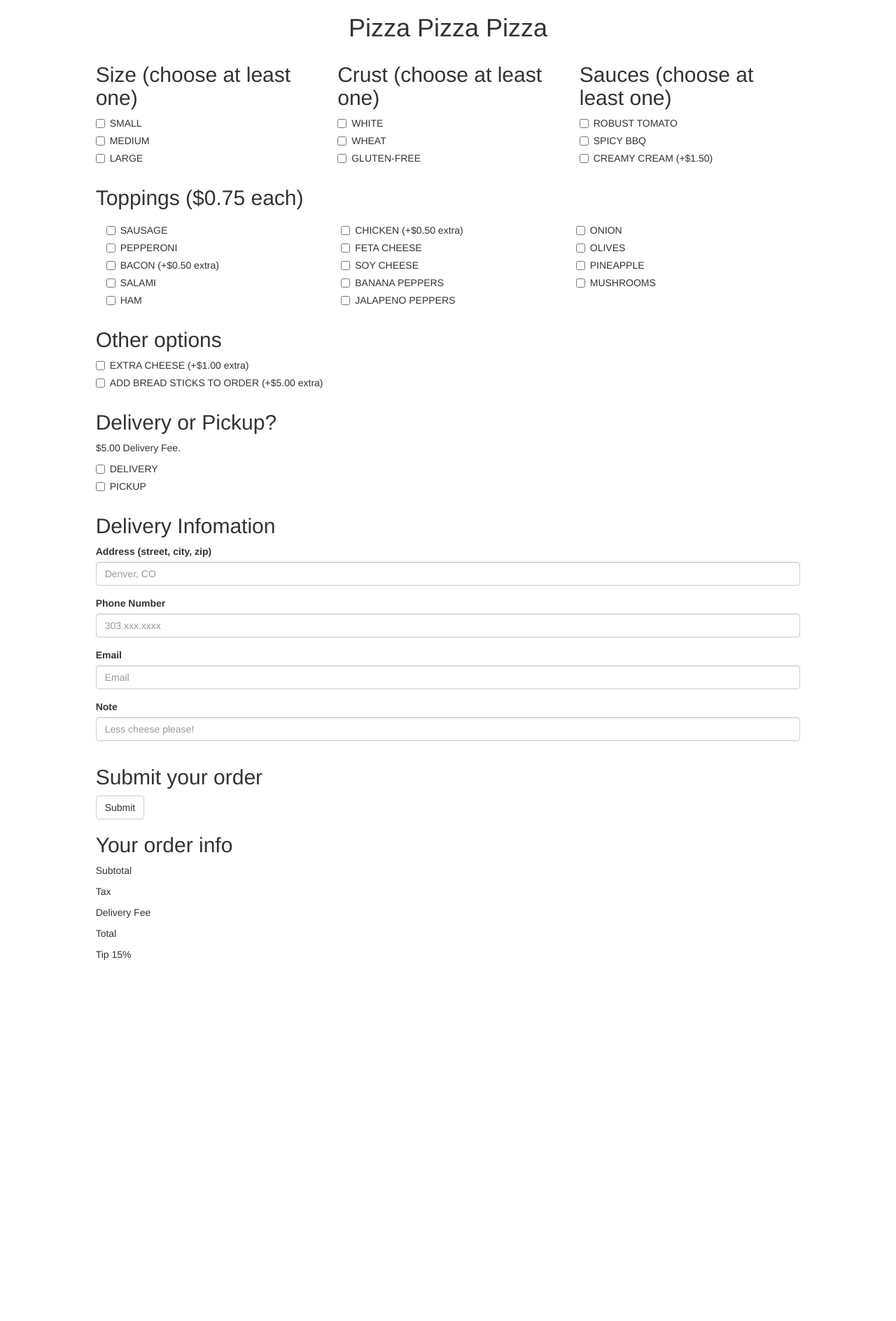
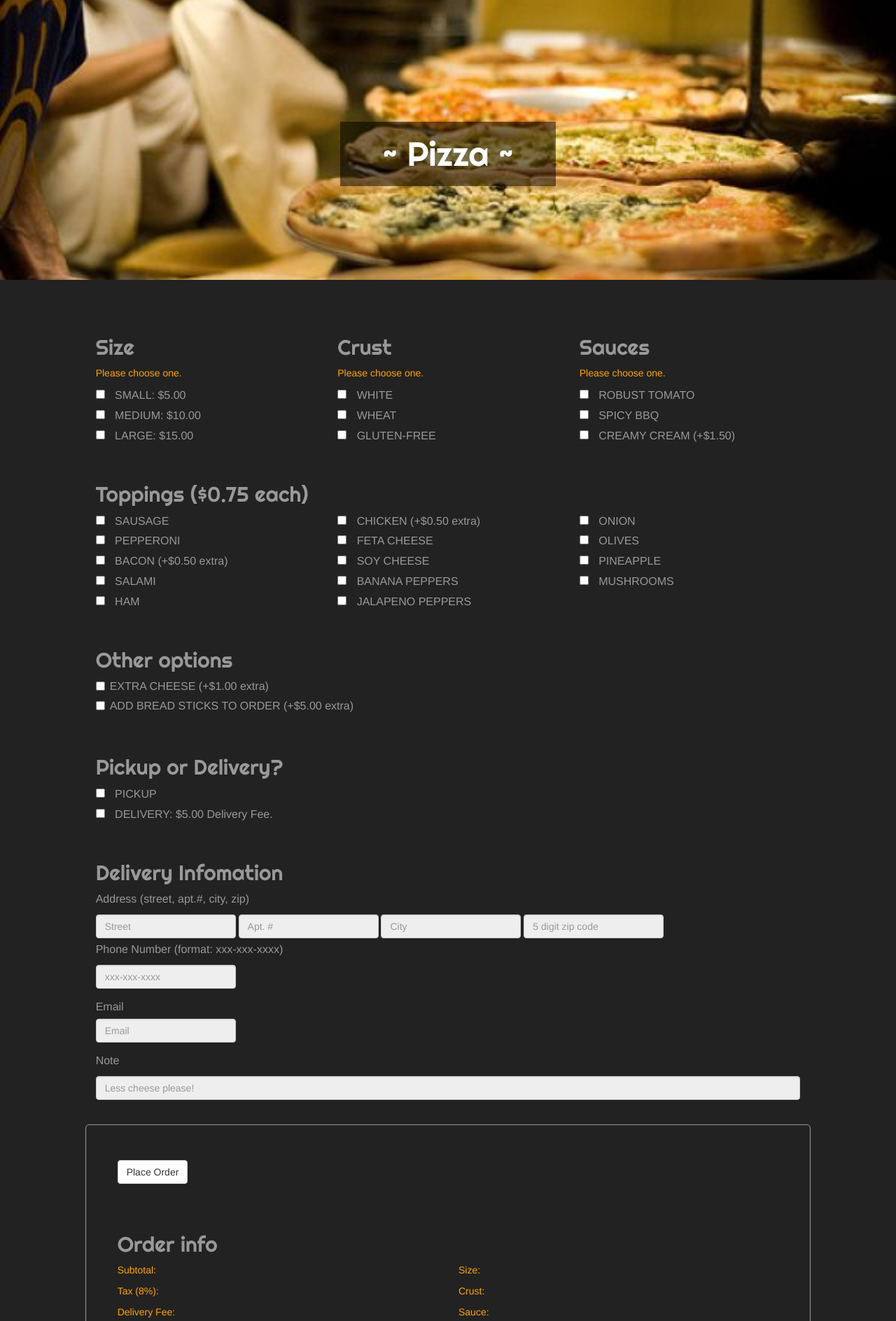
Before and after one commit to okabe-san/pizza-delivery, a plain HTML site: page index.html in a window 1280 px wide. Shown: the top 1888 px of the page at 70% size. Before the commit the page ends 1385 px from the top, so only its background shows below. Drawn offline with nearby package versions, Linux system fonts and the light colour scheme.

Commit message:
first commit

```diff
--- a/css/main.css
+++ b/css/main.css
@@ -1 +1,68 @@
-/* add custom styles */
+h1 {
+  font-family: 'Righteous', cursive;
+  font-size: 48px;
+  color: #fff;
+  padding: 20px 60px;
+  background: rgba(0, 0, 0, 0.5);
+}
+
+h2 {
+  font-family: 'Righteous', cursive;
+  color: #999;
+}
+
+p {
+  color: orange;
+}
+
+label {
+  font-size: 16px;
+  font-weight: normal;
+  color: #999;
+}
+
+input[type="checkbox"] {
+  margin-right:10px;
+}
+
+input[type="text"] {
+  margin: 5px 0;
+}
+
+body {
+  background: #222;
+}
+
+header .col-md-12 {
+  display: flex;
+  align-items: center;
+  justify-content: center;
+  height: 400px;
+  background-image: url("../pizza.jpg");
+  background-size: cover;
+  background-repeat: no-repeat;
+  background-position: center center;
+}
+
+main {
+  padding: 6rem;
+}
+
+.col-md-12 {
+  padding-top: 30px;
+}
+
+.placeOrderBox {
+  margin-top: 20px;
+  padding: 20px 30px 40px;
+  border: 1px solid #999;
+  border-radius: 5px;
+}
+
+footer .col-md-4 {
+  text-align: right;
+  color: #999;
+  margin-top: 40px;
+  padding: 40px;
+  border-top: 1px solid #999;
+}
--- a/index.html
+++ b/index.html
@@ -5,82 +5,86 @@
     <title>Form Validation</title>
     <!-- styles -->
     <link rel="stylesheet" type="text/css" href="https://maxcdn.bootstrapcdn.com/bootstrap/3.3.6/css/bootstrap.min.css">
+    <link href="https://maxcdn.bootstrapcdn.com/font-awesome/4.6.3/css/font-awesome.min.css" rel="stylesheet" integrity="sha384-T8Gy5hrqNKT+hzMclPo118YTQO6cYprQmhrYwIiQ/3axmI1hQomh7Ud2hPOy8SP1" crossorigin="anonymous">
+    <link href="https://fonts.googleapis.com/css?family=Righteous" rel="stylesheet">
     <link rel="stylesheet" type="text/css" href="css/main.css">
   </head>
   <body>
-    <hearder>
+    <header>
       <div class="col-md-12">
-        <h1 class="text-center">Pizza Pizza Pizza</h1>
+        <h1>~ Pizza ~</h1>
       </div>
     </header>
-
-
     <!-- margin left -->
-    <div class="col-md-1">
+    <div class="col-md-1 col-xs-12">
     </div>
     <!-- main -->
-    <main class="col-md-10">
+    <main class="col-md-10 col-xs-12">
       <!-- col 1 size -->
-    <form>
-      <section class="col-md-4">
-        <h2>Size (choose at least one)</h2>
-        <div class="checkbox">
+    <form class="placeOrder">
+      <section class="col-md-4 col-xs-12">
+        <h2>Size</h2>
+        <p>Please choose one.</P>
+        <div class="sizeCheck">
           <label>
-            <input type="checkbox" value="small" name="size">
-                SMALL
+            <input type="checkbox" value="small" name="size" onclick="enableOptions(this)">
+                SMALL: $5.00
           </label>
         </div>
-        <div class="checkbox">
+        <div class="sizeCheck">
           <label>
-            <input type="checkbox" value="medium" name="size">
-                MEDIUM
+            <input type="checkbox" value="medium" name="size" onclick="enableOptions(this)">
+                MEDIUM: $10.00
           </label>
         </div>
-        <div class="checkbox">
+        <div class="sizeCheck">
           <label>
-            <input type="checkbox" value="large" name="size">
-                LARGE
+            <input type="checkbox" value="large" name="size" onclick="enableOptions(this)">
+                LARGE: $15.00
           </label>
         </div>
       </section>
       <!-- col 2 crust -->
-      <section class="col-md-4">
-        <h2>Crust (choose at least one)</h2>
-        <div class="checkbox">
+      <section class="col-md-4 col-xs-12">
+          <h2>Crust</h2>
+          <p>Please choose one.</P>
+          <div class="crustCheck">
             <label>
               <input type="checkbox" value="white" name="crust">
                 WHITE
             </label>
           </div>
-        <div class="checkbox">
+          <div class="crustCheck">
             <label>
               <input type="checkbox" value="wheat" name="crust">
                 WHEAT
             </label>
           </div>
-        <div class="checkbox">
+          <div class="crustCheck">
             <label>
               <input type="checkbox" value="gluten-free" name="crust">
                 GLUTEN-FREE
             </label>
           </div>
+
       </section>
       <!-- col 3 sauces -->
-      <section class="col-md-4">
-        <h2>Sauces (choose at least one)</h2>
-        <div class="checkbox">
+      <section class="col-md-4 col-xs-12">
+        <h2>Sauces</h2>
+        <p>Please choose one.</P>
+        <div class="sauceCheck">
           <label>
             <input type="checkbox" value="tomato" name="sauce">
               ROBUST TOMATO
           </label>
         </div>
-        <div class="checkbox">
+        <div class="sauceCheck">
           <label>
             <input type="checkbox" value="bbq" name="sauce">
               SPICY BBQ
           </label>
         </div>
-        <div class="checkbox">
+        <div class="sauceCheck">
           <label>
             <input type="checkbox" value="cream" name="sauce">
               CREAMY CREAM (+$1.50)
@@ -90,90 +94,91 @@
       <!-- col 4 toppings -->
       <section class="col-md-12">
         <h2>Toppings ($0.75 each)</h2>
-        <div class="col-md-4">
-          <div class="checkbox">
+      </section>
+      <section class="col-md-4 col-xs-12">
+        <div class="toppingCheck">
           <label>
             <input type="checkbox" value="sausage" name="topping">
                 SAUSAGE
           </label>
         </div>
-          <div class="checkbox">
+        <div class="toppingCheck">
           <label>
             <input type="checkbox" value="pepperoni" name="topping">
                 PEPPERONI
           </label>
         </div>
-          <div class="checkbox">
+        <div class="toppingCheck">
           <label>
             <input type="checkbox" value="bacon" name="topping">
                 BACON (+$0.50 extra)
           </label>
         </div>
-          <div class="checkbox">
+        <div class="toppingCheck">
           <label>
             <input type="checkbox" value="salami" name="topping">
                 SALAMI
           </label>
         </div>
-          <div class="checkbox">
+        <div class="toppingCheck">
           <label>
             <input type="checkbox" value="ham" name="topping">
                 HAM
           </label>
         </div>
-        </div>
-        <div class="col-md-4">
-          <div class="checkbox">
+      </section>
+      <section class="col-md-4 col-xs-12">
+        <div class="toppingCheck">
           <label>
-              <input type="checkbox" value="chichen" name="topping">
+            <input type="checkbox" value="chicken" name="topping">
                 CHICKEN (+$0.50 extra)
           </label>
         </div>
-          <div class="checkbox">
+        <div class="toppingCheck">
           <label>
             <input type="checkbox" value="feta" name="topping">
                 FETA CHEESE
           </label>
         </div>
-          <div class="checkbox">
+        <div class="toppingCheck">
           <label>
             <input type="checkbox" value="soy" name="topping">
                 SOY CHEESE
           </label>
         </div>
-          <div class="checkbox">
+        <div class="toppingCheck">
           <label>
             <input type="checkbox" value="banana" name="topping">
                 BANANA PEPPERS
           </label>
         </div>
-          <div class="checkbox">
+        <div class="toppingCheck">
           <label>
             <input type="checkbox" value="jalapeno" name="topping">
                 JALAPENO PEPPERS
           </label>
         </div>
-        </div>
-        <div class="col-md-4">
-          <div class="checkbox">
+      </section>
+      <section class="col-md-4 col-xs-12">
+        <div class="toppingCheck">
           <label>
             <input type="checkbox" value="onion" name="topping">
                 ONION
           </label>
         </div>
-          <div class="checkbox">
+        <div class="toppingCheck">
           <label>
             <input type="checkbox" value="olives" name="topping">
                 OLIVES
           </label>
         </div>
-          <div class="checkbox">
+        <div class="toppingCheck">
           <label>
             <input type="checkbox" value="pineapple" name="topping">
                 PINEAPPLE
           </label>
         </div>
-          <div class="checkbox">
+        <div class="toppingCheck">
           <label>
             <input type="checkbox" value="mushrooms" name="topping">
                 MUSHROOMS
@@ -185,80 +190,109 @@
         <h2>Other options</h2>
         <div class="checkbox">
           <label>
-            <input type="checkbox" value="extra-cheese" name="option">
+            <input type="checkbox" value="extra cheese" name="option">
               EXTRA CHEESE (+$1.00 extra)
           </label>
         </div>
         <div class="checkbox">
           <label>
-            <input type="checkbox" value="bread-sticks" name="option">
+            <input type="checkbox" value="bread sticks" name="option">
                 ADD BREAD STICKS TO ORDER (+$5.00 extra)
           </label>
         </div>
       </section>
       <!-- col 6 delivery -->
       <section class="col-md-12">
-        <h2>Delivery or Pickup?</h2>
-        <p>$5.00 Delivery Fee.</p>
-        <div class="checkbox">
+        <h2>Pickup or Delivery?</h2>
+        <div class="deliveryCheck">
           <label>
-            <input type="checkbox" value="true">
-              DELIVERY
+            <input type="checkbox" value=false>
+              PICKUP
           </label>
         </div>
-        <div class="checkbox">
+        <div class="deliveryCheck">
           <label>
-            <input type="checkbox" value="false">
-              PICKUP
+            <input type="checkbox" id="delivery" value=true name="delivery" onclick="enabledInfo(this)">
+              DELIVERY: $5.00 Delivery Fee.
           </label>
         </div>
       </section>
       <!-- col 6 options -->
       <section class="col-md-12">
         <h2>Delivery Infomation</h2>
-          <div class="form-group">
-            <label for="address">Address (street, city, zip)</label>
-              <input type="text" class="form-control" id="address" placeholder="Denver, CO">
+        <fieldset id ="info" disabled>
+          <div class="form-inline">
+            <label for="address">Address (street, apt.#, city, zip)</label>
+            <br>
+              <input type="text" style="width:200px;" class="form-control" id="address" placeholder="Street">
+              <input type="text" style="width:200px;" class="form-control" id="address" placeholder="Apt. #">
+              <input type="text" style="width:200px;" class="form-control" id="address" placeholder="City">
+              <input type="text"  pattern="^\d{5}$" style="width:200px;" class="form-control" id="address" placeholder="5 digit zip code">
           </div>
           <div class="form-group">
-            <label for="phone">Phone Number</label>
-              <input type="text" class="form-control" id="phone" placeholder="303.xxx.xxxx">
+            <label for="phone">Phone Number (format: xxx-xxx-xxxx)</label>
+              <input type="text" style="width:200px;" pattern="^\d{3}-\d{3}-\d{4}$" class="form-control" id="phone" placeholder="xxx-xxx-xxxx">
           </div>
           <div class="form-group">
             <label for="email">Email</label>
-              <input type="email" class="form-control" id="email" placeholder="Email">
+              <input type="email" style="width:200px;" class="form-control" id="email" placeholder="Email">
           </div>
           <div class="form-group">
             <label for="note">Note</label>
               <input type="text" class="form-control" id="note" placeholder="Less cheese please!">
           </div>
+        <fieldset>
       </section>
-      <!-- submit -->
+      <!-- place order -->
+      <section class="col-md-12 placeOrderBox">
       <section class="col-md-12">
-        <h2>Submit your order</h2>
-        <button type="submit" class="btn btn-default">Submit</button>
+        <button type="submit" class="placeOrder btn btn-default">Place Order</button>
+        <h2 class="warningTitle"></h2>
+        <p class="warning"></p>
       </section>
       <!-- total -->
       <section class="col-md-12">
-        <h2>Your order info</h2>
-        <p class="pizza"></p>
-        <p>Subtotal</p>
-        <p>Tax</p>
-        <p>Delivery Fee</p>
-        <p>Total</p>
-        <p>Tip 15%</p>
+        <h2 class="info">Order info</h2>
+      </section>
+      <section class="col-md-6 col-xs-12">
+        <p class="sub">Subtotal: </p>
+        <p class="tax">Tax (8%): </p>
+        <p class="fee">Delivery Fee: </p>
+        <p class="total">Total: </p>
+        <p class="tip">Suggestion Tip (15%): </p>
+      </section>
+      <section class="col-md-6 col-xs-12">
+        <p class="size">Size: </p>
+        <p class="crust">Crust: </p>
+        <p class="sauce">Sauce: </p>
+        <p class="topping">Topping: </p>
+        <p class="option">Options: </p>
       </section>
     </form>
+    <form class="order">
+      <!-- submit -->
+      <section class="col-md-12">
+        <button type="submit" class="btn btn-default">Order</button>
+      </section>
+    </form>
+    </section>
+    <footer>
+      <div class="col-md-8 col-xs-12">
+      </div>
+      <div class="col-md-4 col-xs-12">
+        <p>Company Info</p>
+        <p>Phone Number: xxx-xxx-xxxx</p>
+        <p>Address: Denver, Colorado</p>
+        <i class="fa fa-facebook fa-2x" aria-hidden="true"></i>
+        <i class="fa fa-twitter fa-2x" aria-hidden="true"></i>
+        <i class="fa fa-instagram fa-2x" aria-hidden="true"></i>
+      </div>
+    </footer>
     </main>
-
     <!-- margin right -->
-    <div class="col-md-1">
+    <div class="col-md-1 col-xs-12">
     </div>
 
-    <footer>
-      <div class="col-md-12">
-      </div>
-    </footer>
     <!-- scripts -->
     <script type="text/javascript" src="https://code.jquery.com/jquery-2.2.4.min.js"></script>
     <script type="text/javascript" src="https://maxcdn.bootstrapcdn.com/bootstrap/3.3.6/js/bootstrap.min.js"></script>
--- a/js/main.js
+++ b/js/main.js
@@ -1,20 +1,36 @@
-// add scripts
-
 $(document).on('ready', function() {
   console.log('sanity check!');
+  $('.sizeCheck input:checkbox').click(function() {
+    $('.sizeCheck input:checkbox').not(this).prop('checked', false);
+  });
+  $('.crustCheck input:checkbox').click(function() {
+    $('.crustCheck input:checkbox').not(this).prop('checked', false);
+  });
+  $('.sauceCheck input:checkbox').click(function() {
+    $('.sauceCheck input:checkbox').not(this).prop('checked', false);
+  });
+  $('.deliveryCheck input:checkbox').click(function() {
+    $('.deliveryCheck input:checkbox').not(this).prop('checked', false);
+  });
 });
 
-$('form').on('submit', function(el) {
+$('.placeOrder').on('submit', function(el) {
   el.preventDefault();
   order();
   basePrice(OrderInfo.size);
   saucePrice(OrderInfo.sauce);
   toppingPrice(OrderInfo.topping);
   toppingExtra(OrderInfo.topping);
-  console.log(total);
-  console.log(OrderInfo);
+  option(OrderInfo.option);
+  deliveryInfo(OrderInfo.delivery);
+  showInfo();
+  total = 0;
+  deliveryFee = 0;
+  validateOrder();
 });
 
+var total =0;
+var deliveryFee = 0;
 var OrderInfo = {
   size: '',
   crust: '',
@@ -22,11 +38,7 @@ var OrderInfo = {
   topping: [],
   option: [],
   delivery: true,
-  deliveryInfo: deliveryInfo(),
-  totalPrice: totalPrice()
 };
-
-var total =0;
 
 function order() {
   OrderInfo.size = $('input:checkbox[name="size"]:checked').val();
@@ -38,45 +50,104 @@ function order() {
   OrderInfo.option = $('input:checkbox[name="option"]:checked').map(function (index, el) {
     return el.value;
   });
+  OrderInfo.delivery = $('input:checkbox[name="delivery"]:checked').val();
   return OrderInfo;
 }
 
 function basePrice() {
   if (OrderInfo.size === 'small') {
-    total += 5;
+    total += 5.00;
   } else if (OrderInfo.size === 'medium') {
-    total += 10;
+    total += 10.00;
+  } else if (OrderInfo.size === 'large') {
+    total += 15.00;
   } else {
-    total += 15;
+    total += 0.00;
   }
 }
 
 function saucePrice() {
   if (OrderInfo.sauce === 'cream') {
-    total += 1.5;
+    total += 1.50;
   }
 }
 
 function toppingPrice() {
   total += OrderInfo.topping.length * 0.75;
-  console.log(OrderInfo.topping);
 }
 
 function toppingExtra() {
-  for (var i = 0; i < OrderInfo.topping.length; i++) {
-    if (OrderInfo.topping[i] === 'bacon') {
-      total += 0.5;
+  var temp = OrderInfo.topping.filter(function (index, el) {
+    return ['bacon', 'chicken'].indexOf(el) > -1;
+  });
+  total +=  temp.length * 0.50;
+}
+
+function option() {
+  (OrderInfo.option).map(function (index, el) {
+    if (el === 'cheese') {
+      total += 1.00;
     }
-    if (OrderInfo.topping[i] === 'chicken') {
-      total += 0.5;
+    if (el === 'bread') {
+      total += 5.00;
     }
+  });
+}
+
+function deliveryInfo() {
+ if (OrderInfo.delivery) {
+   deliveryFee += 5.00;
+ }
+}
+
+function enabledInfo(checkbox) {
+  var toggle = document.getElementById('info');
+  if($(toggle).prop('disabled')=== true) {
+    ($(toggle).prop('disabled', false));
+  } else {
+    ($(toggle).prop('disabled', true));
   }
 }
 
-function deliveryInfo() {
-
+function validateOrder() {
+  var a = $('input:checkbox[name="size"]:checked').val();
+  var b = $('input:checkbox[name="crust"]:checked').val();
+  var c = $('input:checkbox[name="sauce"]:checked').val();
+  if (a === undefined || b === undefined || c === undefined) {
+    $('.warningTitle'). append('<h2>Order Warning</h2>');
+  }
+  if (a === undefined) {
+    $('.warning').append('<p>Please choose size beore order.</p>');
+  } if (b === undefined) {
+    $('.warning').append('<p>Please choose crust beore order.</p>');
+  } if (c === undefined) {
+    $('.warning').append('<p>Please choose sauce beore order.</p>');
+  }
+  return false;
 }
 
-function totalPrice() {
-
+function showInfo() {
+  $('.sub, .tax, .fee, .total, .tip, .size, .crust, .sauce, .topping, .option').empty();
+  $('.sub').append('<p>Subtotal: $ ' + total.toFixed(2) + '</p>');
+  $('.tax').append('<p>Tax (8%): $ ' + (total * 0.08).toFixed(2) + '</p>');
+  $('.fee').append('<p>Delivery Fee: $ ' + deliveryFee.toFixed(2) + '</p>');
+  var totalAmount = (total + (total * 0.08) + deliveryFee).toFixed(2);
+  $('.total').append('<p>Total: $ ' + totalAmount + '</p>');
+  var tipSuggestion = ((total + (total * 0.08) + deliveryFee) * 0.15).toFixed(2);
+  $('.tip').append('<p>Suggestion Tip (15%): $ ' + tipSuggestion + '</p>');
+  // get topping choices
+  var toppings = [];
+  for(i = 0; i < OrderInfo.topping.length; i++) {
+    toppings.push(' ' + OrderInfo.topping[i]);
+  }
+  // get options
+  var options = [];
+  for(i = 0; i < OrderInfo.option.length; i++) {
+    options.push(' ' + OrderInfo.option[i]);
+  }
+  $('.size').append('<p>Size: ' + OrderInfo.size + '</p>');
+  $('.crust').append('<p>Crust: ' + OrderInfo.crust + '</p>');
+  $('.sauce').append('<p>Sauce: ' + OrderInfo.sauce + '</p>');
+  $('.topping').append('<p>Toppings: ' + toppings + '</p>');
+  $('.option').append('<p>Options: ' + options + '</p>');
 }
```
Also changed, not shown: pizza.jpg (added). Lines whose indentation alone changed are shown as unchanged.
